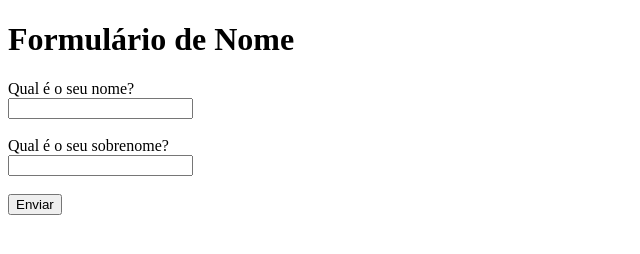
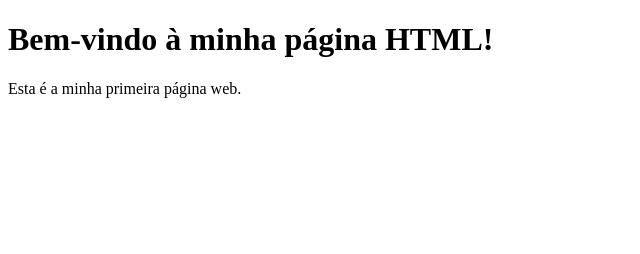
Before and after one commit to daiguepfri/TT11.github.io, a plain HTML site: page index.html in a window 1280 px wide. Shown: the whole page, without its empty margins (0-640 px from the left). Drawn offline with Linux system fonts and the light colour scheme.

Commit message:
criação index.html

```diff
--- a/index.html
+++ b/index.html
@@ -3,18 +3,10 @@
 <head>
     <meta charset="UTF-8">
     <meta name="viewport" content="width=device-width, initial-scale=1.0">
-    <title>Formulário de Nome</title>
+    <title>Minha Primeira Página</title>
 </head>
 <body>
-    <h1>Formulário de Nome</h1>
-    <form action="#" method="post">
-        <label for="nome">Qual é o seu nome?</label><br>
-        <input type="text" id="nome" name="nome" required><br><br>
-
-        <label for="sobrenome">Qual é o seu sobrenome?</label><br>
-        <input type="text" id="sobrenome" name="sobrenome" required><br><br>
-
-        <input type="submit" value="Enviar">
-    </form>
+    <h1>Bem-vindo à minha página HTML!</h1>
+    <p>Esta é a minha primeira página web.</p>
 </body>
 </html>
```
